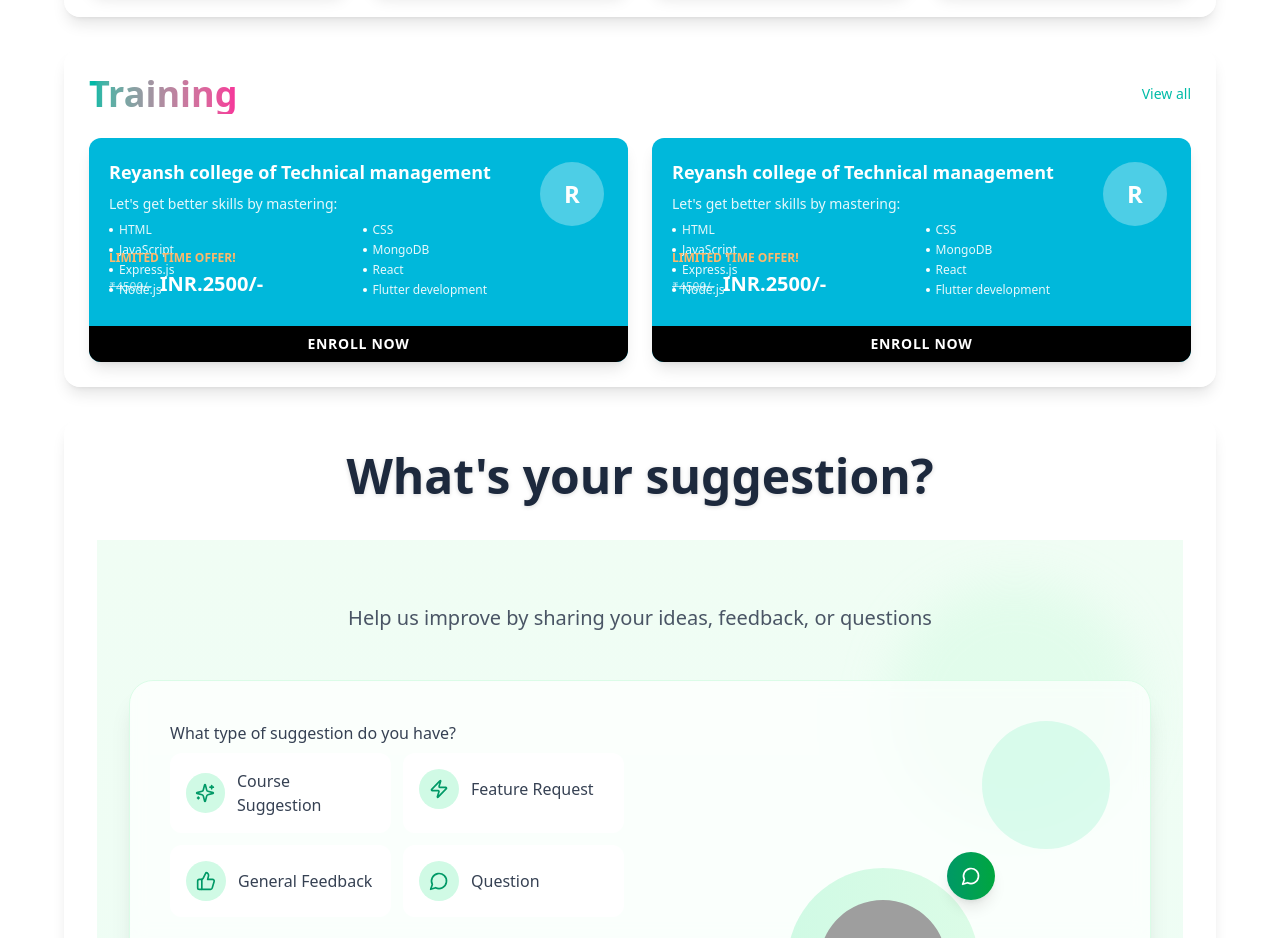
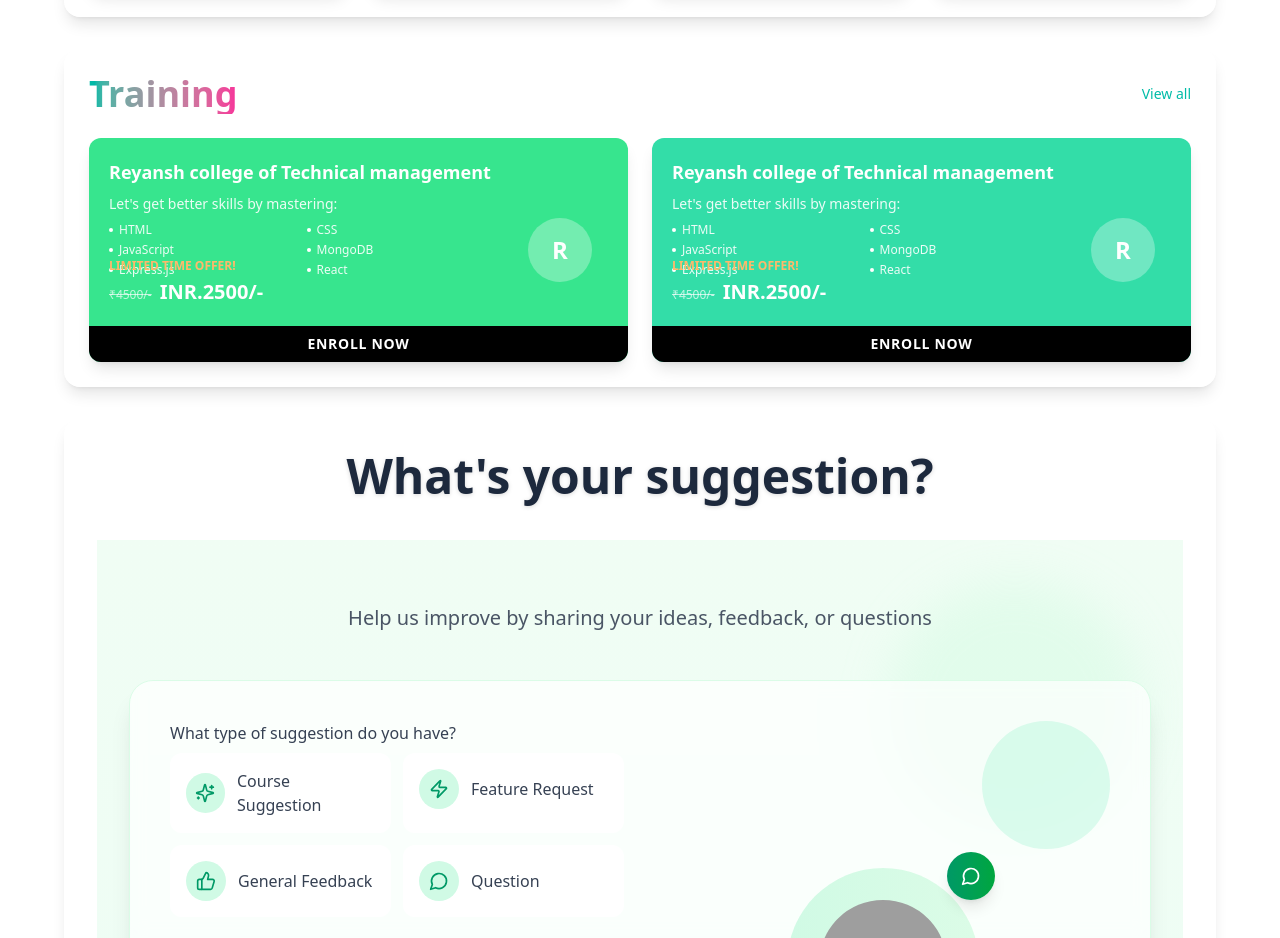
Before and after one commit to mismyst/nextsync, a Next.js app: page / in a window 1280 px wide. Shown: the part 1580-2518 px from the top of the page. Built offline with nearby package versions, Linux system fonts and the light colour scheme; grey boxes are pictures that could not be loaded.

Commit message:
Update page.tsx

```diff
--- a/app/page.tsx
+++ b/app/page.tsx
@@ -28,21 +28,21 @@ interface Training {
   bgColor: string;
 }
 
-// Define training data
+// Define training data with pale green colors
 const trainingsData: Training[] = [
   {
     title: "Reyansh college of Technical management",
     skills: ["HTML", "CSS", "JavaScript", "MongoDB", "Express.js", "React", "Node.js", "Flutter development"],
     originalPrice: 4500,
     discountedPrice: 2500,
-    bgColor: "bg-cyan-500",
+    bgColor: "bg-green-400/80",
   },
   {
     title: "Reyansh college of Technical management",
     skills: ["HTML", "CSS", "JavaScript", "MongoDB", "Express.js", "React", "Node.js", "Flutter development"],
     originalPrice: 4500,
     discountedPrice: 2500,
-    bgColor: "bg-cyan-500",
+    bgColor: "bg-emerald-400/80",
   }
 ];
 
@@ -209,7 +209,7 @@ const Page = function Page() {
             </div>
           </div>
 
-          {/* Training cards section */}
+          {/* Training cards section - more elongated with pale green colors */}
           <div className="my-4 sm:my-6 md:my-8">
             <div className="mx-3 sm:mx-6 md:mx-12 lg:mx-16 p-4 sm:p-6 rounded-2xl bg-white/30 backdrop-blur-md shadow-lg border border-white/30">
               <div className="flex justify-between items-center mb-6">
@@ -219,14 +219,17 @@ const Page = function Page() {
 
               <div className="grid md:grid-cols-2 gap-6">
                 {trainingsData.map((training, index) => (
-                  <div key={index} className="relative rounded-xl overflow-hidden shadow-lg">
-                    <div className={`${training.bgColor} p-5 pb-16`}>
+                  <div key={index} className="relative rounded-xl overflow-hidden shadow-lg h-56">
+                    <div className={`${training.bgColor} p-5 h-full`}>
+                      <div className="flex flex-col md:flex-row h-full">
+                        {/* Left content */}
+                        <div className="flex-1 pr-0 md:pr-4">
                           <h3 className="text-lg font-bold text-white mb-2">{training.title}</h3>
 
-                      <div className="text-white/90 text-sm space-y-1">
+                          <div className="text-white/90 text-sm">
                             <p>Let&apos;s get better skills by mastering:</p>
-                        <ul className="grid grid-cols-2 gap-x-2 gap-y-1 mt-2">
-                          {training.skills.map((skill, skillIndex) => (
+                            <ul className="grid grid-cols-1 md:grid-cols-2 gap-x-2 gap-y-1 mt-2">
+                              {training.skills.slice(0, 6).map((skill, skillIndex) => (
                                 <li key={skillIndex} className="flex items-center text-xs">
                                   <span className="w-1 h-1 bg-white rounded-full mr-1.5"></span>
                                   {skill}
@@ -235,21 +238,23 @@ const Page = function Page() {
                             </ul>
                           </div>
 
-                      {/* Circular element */}
-                      <div className="absolute top-6 right-6">
+                          {/* Price section */}
+                          <div className="mt-auto absolute bottom-14 left-5">
+                            <p className="text-xs font-bold text-orange-300 mb-1">LIMITED TIME OFFER!</p>
+                            <div className="flex items-baseline">
+                              <span className="line-through text-xs text-white/70 mr-2">₹{training.originalPrice}/-</span>
+                              <span className="text-xl font-bold text-white">INR.{training.discountedPrice}/-</span>
+                            </div>
+                          </div>
+                        </div>
+
+                        {/* Right circular element */}
+                        <div className="absolute top-4 right-4 md:static md:flex md:items-center md:justify-center md:w-24">
                           <div className="relative">
                             <div className="w-16 h-16 rounded-full bg-white/30 flex items-center justify-center">
                               <span className="text-white text-2xl font-bold">R</span>
                             </div>
                           </div>
-                      </div>
-
-                      {/* Price section */}
-                      <div className="absolute bottom-16 left-5">
-                        <p className="text-xs font-bold text-orange-300 mb-1">LIMITED TIME OFFER!</p>
-                        <div className="flex items-baseline">
-                          <span className="line-through text-xs text-white/70 mr-2">₹{training.originalPrice}/-</span>
-                          <span className="text-xl font-bold text-white">INR.{training.discountedPrice}/-</span>
                         </div>
                       </div>
 
```
Lines whose indentation alone changed are shown as unchanged.
